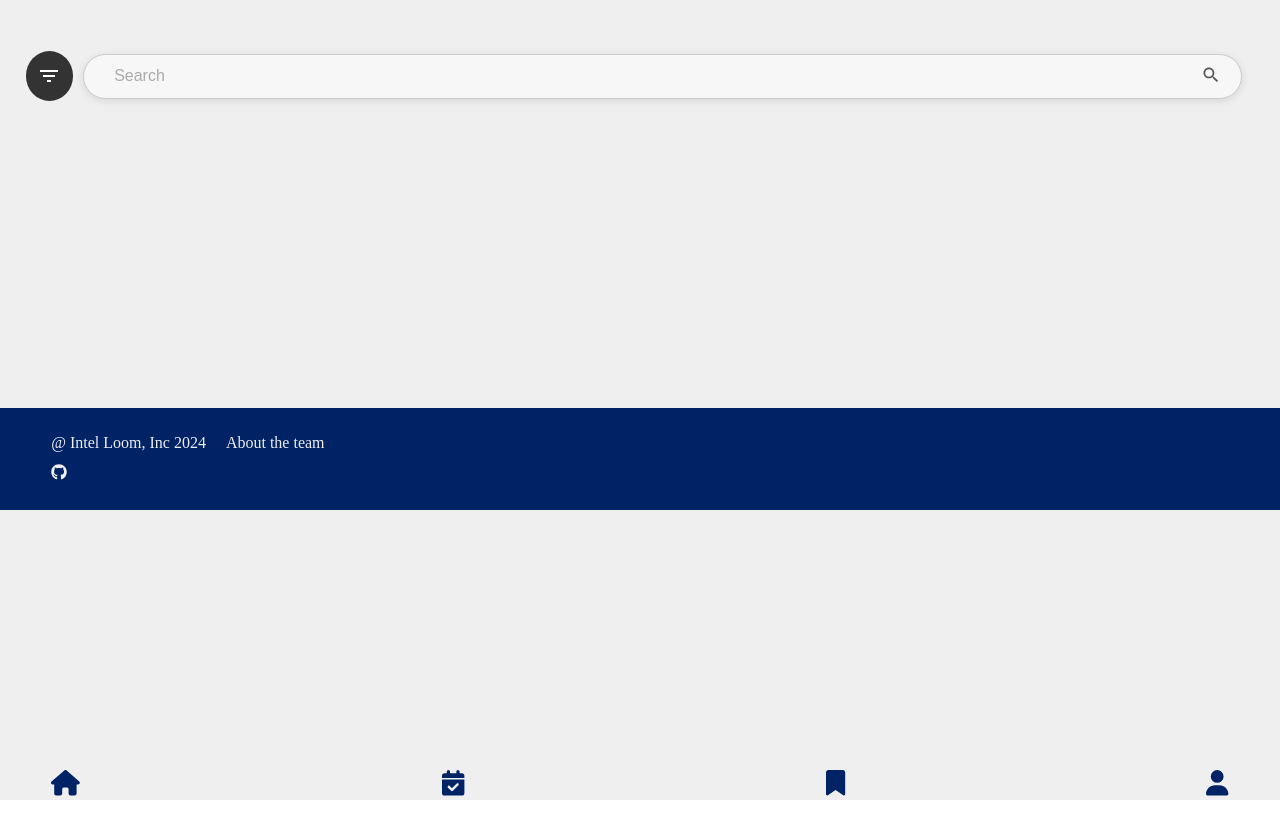
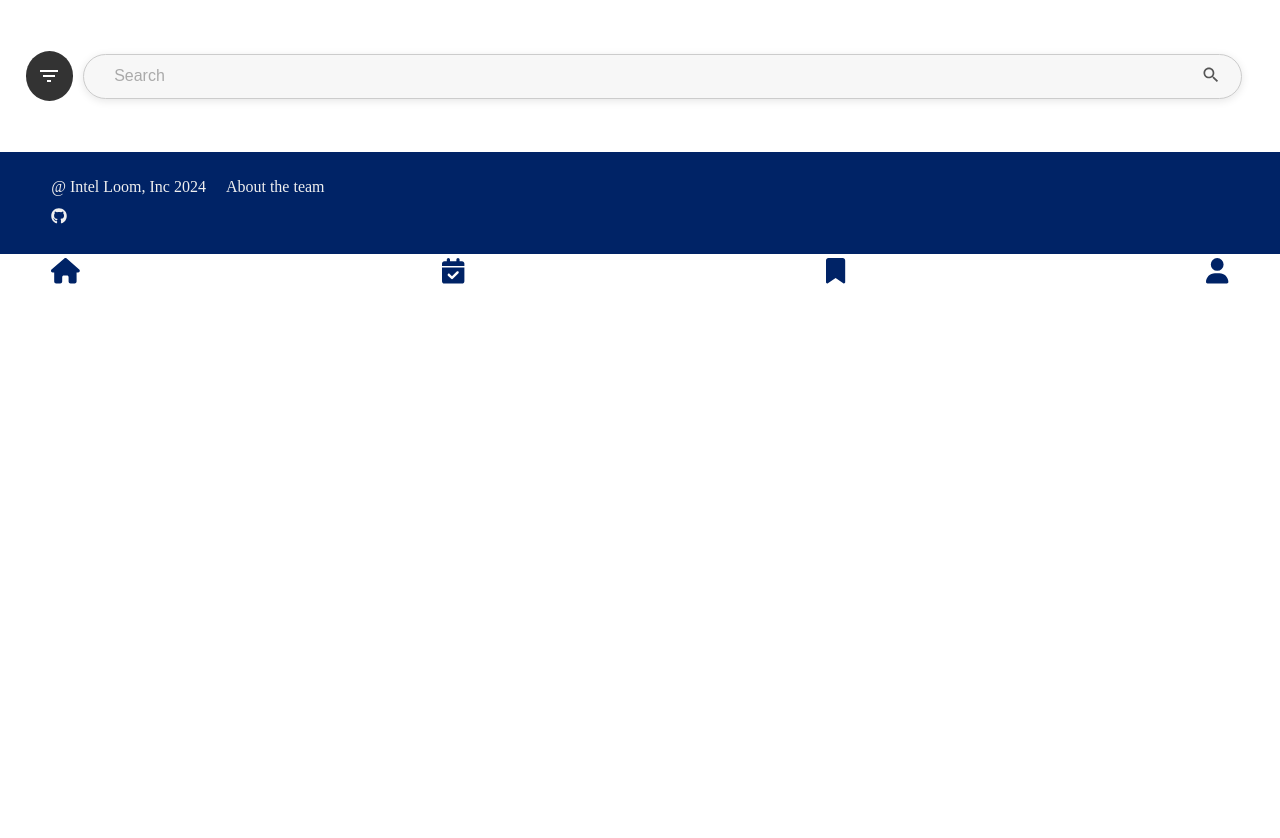
Before and after one commit to overtonjust/Intel-loom-frontend, a React (Vite) app: page / in a window 1280 px wide. Shown: the top 838 px of the page. Before the commit the page ends 800 px from the top, so only its background shows below. Built offline with nearby package versions, Linux system fonts and the light colour scheme; what @100mslive/react-sdk would draw is missing.

Commit message:
userLocation - rebase

```diff
--- a/src/layouts/DefaultLayout/DefaultLayout.jsx
+++ b/src/layouts/DefaultLayout/DefaultLayout.jsx
@@ -1,18 +1,23 @@
 // Dependencies
-import React from 'react';
-import { Outlet } from 'react-router-dom';
 import './DefaultLayout.scss'
+import React from "react";
+import { Outlet, useLocation } from "react-router-dom";
 
 // Components
-import Footer from './components/Footer';
-import MobileNav from './components/MobileNav';
-import SearchBar from './components/SearchBar';
-
+import Footer from "./components/Footer";
+import MobileNav from "./components/MobileNav";
+import SearchBar from "./components/SearchBar";
 
 const DefaultLayout = () => {
+  const location = useLocation();
+  const hideSearchBarOn = ["users", "view"];
+  const showSearchBar = hideSearchBarOn.every(
+    (path) => !location.pathname.includes(path)
+  );
+
   return (
-        <main className='default-layout'>
-            <SearchBar />
+    <main>
+      {showSearchBar ? <SearchBar /> : <h1>Intel Loom Logo</h1>}
       <Outlet />
       <Footer />
       <MobileNav />
```
Also changed, not shown: 1 other file (tests, documents, lock files or other folders). Lines whose indentation alone changed are shown as unchanged.
